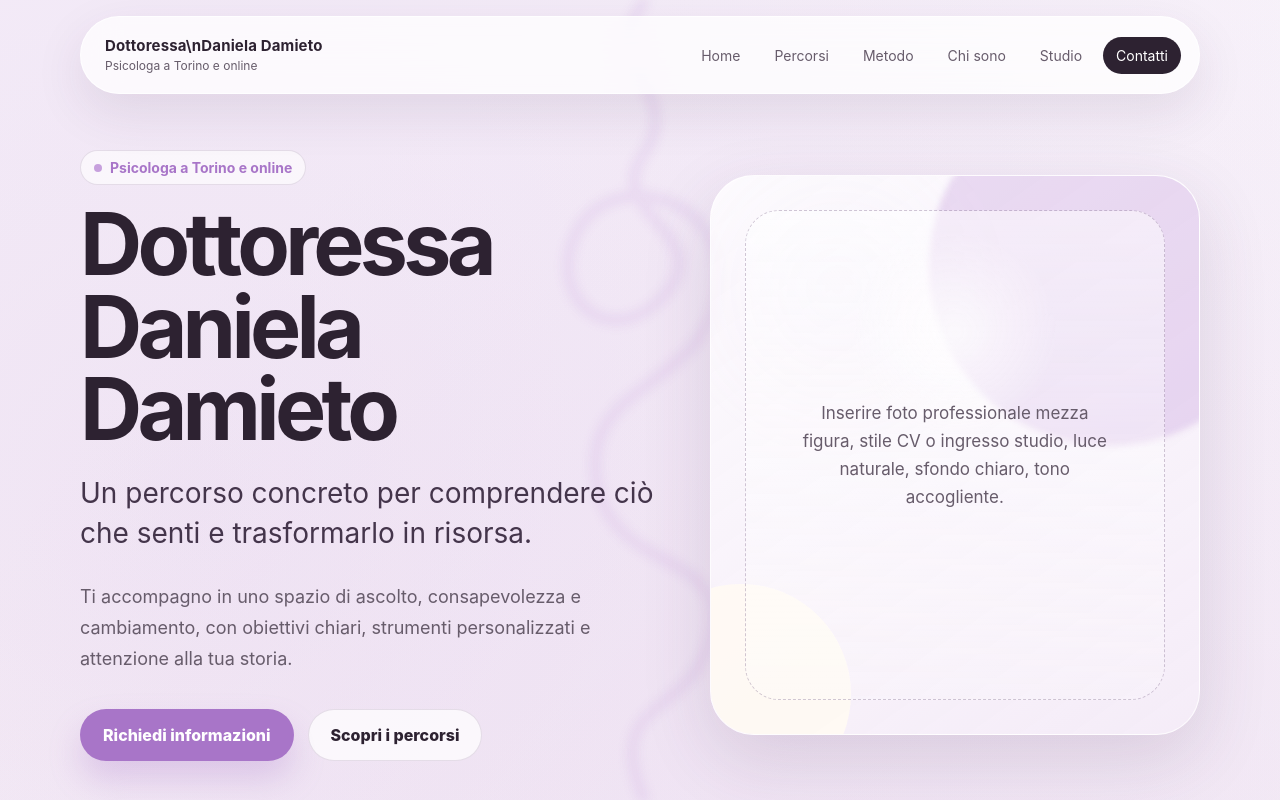
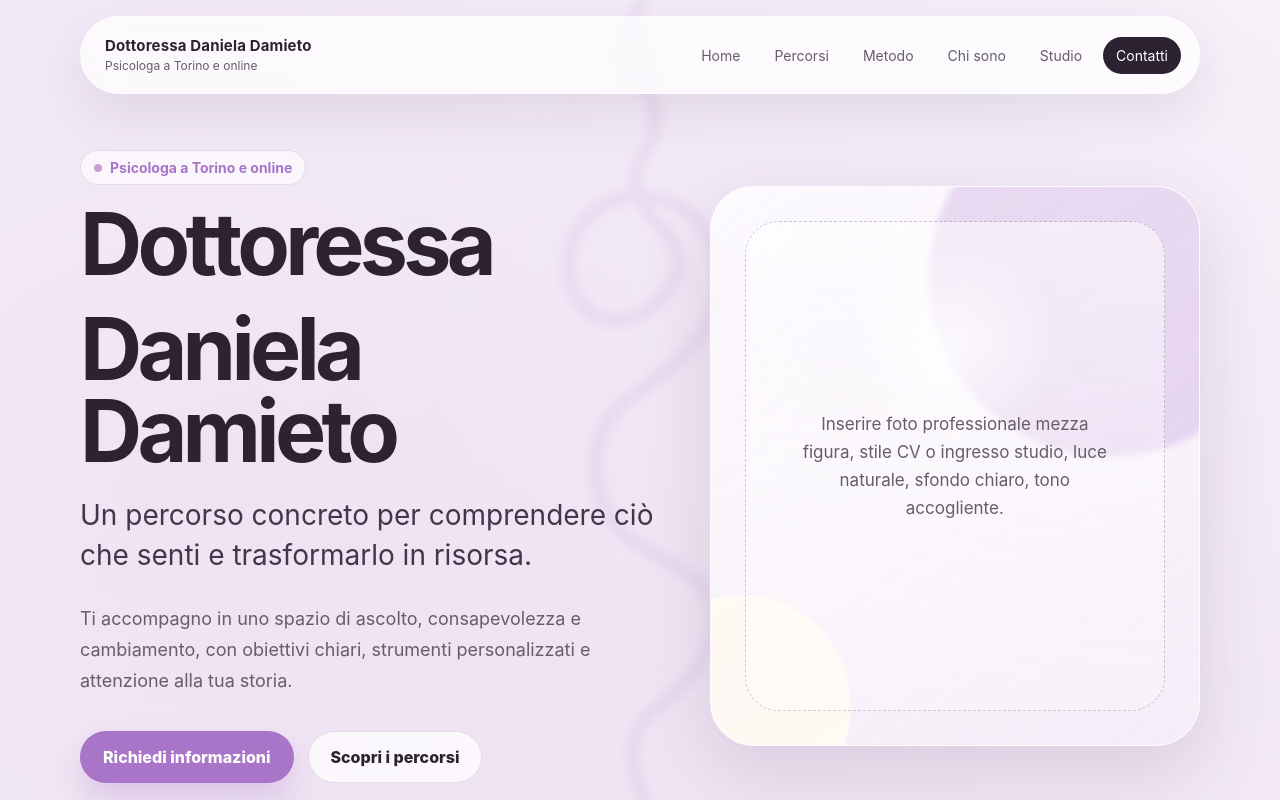
Before and after one commit to spartaruga/danieladamieto, a plain HTML site: page index.html in a window 1280 px wide. Shown: the top 800 px of the page. Drawn offline with Linux system fonts and the light colour scheme.

```diff
--- a/index.html
+++ b/index.html
@@ -1003,7 +1003,7 @@
 
     <header class="site-header">
       <a class="brand" href="#home" aria-label="Torna alla sezione iniziale">
-        <strong>Dottoressa\nDaniela Damieto</strong>
+        <strong>Dottoressa Daniela Damieto</strong>
         <span>Psicologa a Torino e online</span>
       </a>
 
@@ -1026,7 +1026,8 @@
         <div class="section-inner hero-grid">
           <div>
             <span class="eyebrow">Psicologa a Torino e online</span>
-            <h1>Dottoressa Daniela Damieto</h1>
+            <h1>Dottoressa</h1>
+            <h1>Daniela Damieto</h1>
             <p class="lead">
               Un percorso concreto per comprendere ciò che senti e trasformarlo in risorsa.
             </p>
```
